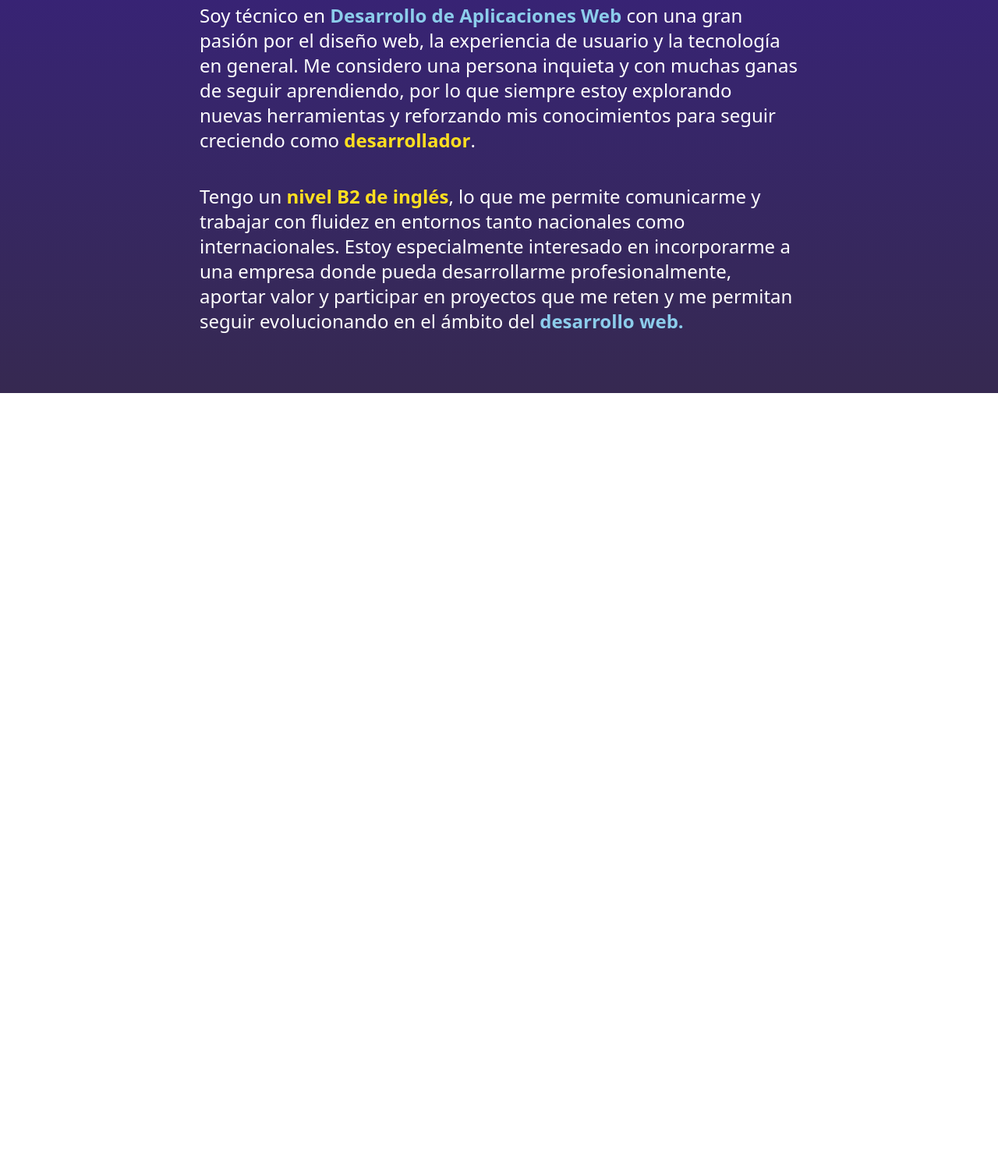
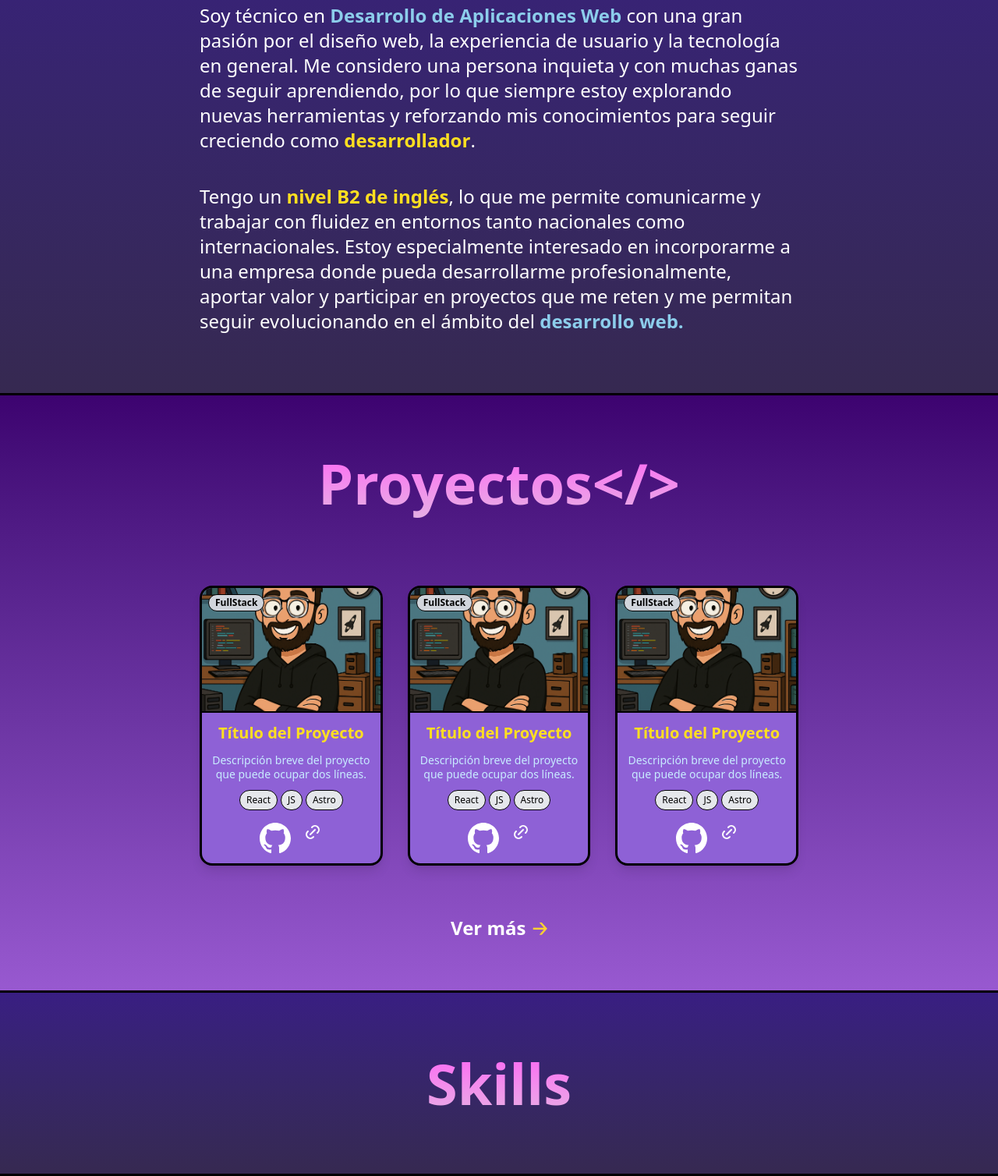
Before and after one commit to alvarotriguerosdaw/PortFolio, an Astro site: page / in a window 1280 px wide. Shown: the part 1020-2528 px from the top of the page at 78% size. Before the commit the page ends 1524 px from the top, so only its background shows below. Built offline with nearby package versions, Linux system fonts and the light colour scheme; Astro itself is replaced by a stand-in of ours.

Commit message:
proyecto casi def

```diff
--- a/src/components/AboutMe.astro
+++ b/src/components/AboutMe.astro
@@ -1,6 +1,8 @@
-<div id="about-me" class="w-full bg-gradient-to-b from-[#391E82] to-[#362951] text-4xl flex justify-center items-center py-16">
-  <div class="w-[60%]">
-    <h2 class="text-7xl font-bold text-[#ff6cf8] py-4 underline">Sobre Mi</h2>
+<div id="about-me" class="w-full bg-gradient-to-b from-[#391E82] to-[#362951] border-b-3 border-black text-4xl flex justify-center items-center py-16">
+    <div class="w-[60%]">
+        <h2 class="text-7xl text-center font-bold bg-gradient-to-b from-[#ff54f6] to-[#e2b4e2] text-transparent bg-clip-text py-4 underline">
+          Sobre mi
+        </h2>
     <div class="mt-8">
     <p class="text-2xl mb-7 text-white">
       Soy técnico en <span class="text-[#8CCDEB] font-semibold">Desarrollo de Aplicaciones Web</span> con una gran pasión por el diseño web, la experiencia de usuario y la tecnología en general. Me considero una persona inquieta y con muchas ganas de seguir aprendiendo, por lo que siempre estoy explorando nuevas herramientas y reforzando mis conocimientos para seguir creciendo como <span class="text-yellow-300 font-semibold">desarrollador</span>.
--- /dev/null
+++ b/src/components/CardProyectos.astro
@@ -0,0 +1,35 @@
+---
+import Github from "../icons/Github.astro"
+import Link from "../icons/Link.astro"
+---
+
+<div class="bg-[#8e61d6] w-[280px] border-3 border-black rounded-2xl overflow-hidden shadow-lg flex flex-col items-center text-center text-white">
+  <!-- Imagen y etiqueta -->
+  <div class="relative w-full h-40 border-b-2 border-black overflow-hidden">
+    <p class="absolute top-2 left-2 bg-gray-300 text-black px-2 py-0.5 rounded-2xl text-xs font-semibold border border-black">
+      FullStack
+    </p>
+    <img src="/Perfil.png" alt="imagen proyecto" class="w-full h-full object-cover transition-transform duration-300 ease-in-out hover:scale-110" />
+  </div>
+
+  <!-- Contenido -->
+  <div class="p-3 flex flex-col gap-3 w-full">
+    <h3 class="text-xl font-bold text-yellow-300">Título del Proyecto</h3>
+    <p class="text-sm text-[#c8ecff] leading-tight text-pretty">
+      Descripción breve del proyecto que puede ocupar dos líneas.
+    </p>
+
+    <!-- Tecnologías -->
+    <ul class="flex flex-wrap justify-center gap-1">
+      <li class="bg-gray-200 text-black py-1 px-2 border border-black rounded-full text-xs font-medium">React</li>
+      <li class="bg-gray-200 text-black py-1 px-2 border border-black rounded-full text-xs font-medium">JS</li>
+      <li class="bg-gray-200 text-black py-1 px-2 border border-black rounded-full text-xs font-medium">Astro</li>
+    </ul>
+
+    <!-- Links -->
+    <div class="flex justify-center gap-4 mt-1">
+      <Github class="size-10 cursor-pointer hover:scale-110 transition-transform text-white" />
+      <Link class="size-10 cursor-pointer hover:scale-110 transition-transform text-white" />
+    </div>
+  </div>
+</div>
--- a/src/components/Navbar.astro
+++ b/src/components/Navbar.astro
@@ -4,28 +4,28 @@
 
       <li id="nav-home" class="text-lg font-semibold h-full relative flex flex-col items-center justify-center">
         <div>
-          <a>&lt;AT/&gt;</a>
+          <a href="#home">&lt;AT/&gt;</a>
         </div>
         <div id="underline-home" class="bg-amber-300 w-full h-2 absolute bottom-0 left-0 hidden"></div>
       </li>
 
       <li id="nav-about-me" class="h-full relative flex flex-col items-center justify-center">
         <div>
-          <a>About me</a>
+          <a href="#about-me">About me</a>
         </div>
         <div id="underline-about-me" class="bg-amber-300 w-full h-2 absolute bottom-0 left-0 hidden"></div>
       </li>
 
       <li id="nav-proyectos" class="h-full relative flex flex-col items-center justify-center">
         <div>
-          <a>Proyectos</a>
+          <a href="#proyectos">Proyectos</a>
         </div>
         <div id="underline-proyectos" class="bg-amber-300 w-full h-2 absolute bottom-0 left-0 hidden"></div>
       </li>
 
       <li id="nav-skills" class="h-full relative flex flex-col items-center justify-center">
         <div>
-          <a>Skills</a>
+          <a href="#skills">Skills</a>
         </div>
         <div id="underline-skills" class="bg-amber-300 w-full h-2 absolute bottom-0 left-0 hidden"></div>
       </li>
--- a/src/components/Proyectos.astro
+++ b/src/components/Proyectos.astro
@@ -1,3 +1,20 @@
-<div id="proyectos" class="w-full h-screen border-t-green-300 text-4xl">
-    proyectos
+---
+import CardProyectos from "./CardProyectos.astro"
+---
+
+<div id="proyectos" class="w-full bg-gradient-to-b from-[#3d0370] to-[#9859d0]  border-b-3 border-black text-4xl flex justify-center">
+  <div class="w-[60%] mt-15">
+    <h2 class="text-7xl text-center font-bold bg-gradient-to-b from-[#ff54f6] to-[#e2b4e2] text-transparent bg-clip-text py-4 underline">
+      Proyectos&lt;/&gt;
+    </h2>
+    <div class="mt-20 mb-10 flex flex-row gap-8 justify-between">
+      <CardProyectos />
+      <CardProyectos />
+      <CardProyectos />
+    </div>
+
+    <div class="text-2xl text-white mt-16 mb-16 flex justify-center font-semibold hover:scale-110 cursor-pointer">
+      Ver más <span class="text-amber-300 ml-2">🡢</span>
+    </div>
+  </div>
 </div>
--- a/src/components/Skills.astro
+++ b/src/components/Skills.astro
@@ -1,3 +1,10 @@
-<div id="skills" class="w-full h-screen bg-amber-950 text-4xl">
-    Skills
+<div id="skills" class="w-full bg-gradient-to-b from-[#391E82] to-[#362951] border-b-3 border-black text-4xl flex justify-center items-center py-16">
+    <div class="w-[60%]">
+        <h2 class="text-7xl text-center font-bold bg-gradient-to-b from-[#ff54f6] to-[#e2b4e2] text-transparent bg-clip-text py-4 underline">
+          Skills
+        </h2>
+    <div>
+
+    </div>
+  </div>
 </div>
--- /dev/null
+++ b/src/icons/Link.astro
@@ -0,0 +1,18 @@
+<svg
+  xmlns="http://www.w3.org/2000/svg"
+  width="24"
+  height="24"
+  viewBox="0 0 24 24"
+  fill="none"
+  stroke="currentColor"
+  stroke-width="2"
+  stroke-linecap="round"
+  stroke-linejoin="round"
+  {...Astro.props}
+  class="icon icon-tabler icons-tabler-outline icon-tabler-link"
+  ><path stroke="none" d="M0 0h24v24H0z" fill="none"></path><path d="M9 15l6 -6"
+  ></path><path d="M11 6l.463 -.536a5 5 0 0 1 7.071 7.072l-.534 .464"
+  ></path><path
+    d="M13 18l-.397 .534a5.068 5.068 0 0 1 -7.127 0a4.972 4.972 0 0 1 0 -7.071l.524 -.463"
+  ></path></svg
+>
--- a/src/icons/Mail.astro
+++ b/src/icons/Mail.astro
@@ -9,11 +9,12 @@
   xmlns="http://www.w3.org/2000/svg"
   xmlns:xlink="http://www.w3.org/1999/xlink"
   xmlns:a="http://ns.adobe.com/AdobeSVGViewerExtensions/3.0/"
-  width="71px"
-  height="71px"
+  width="256px"
+  height="256px"
   viewBox="-0.5 0.5 42 42"
   xml:space="preserve"
   stroke="#ffffff"
+  {...Astro.props}
   ><g id="SVGRepo_bgCarrier" stroke-width="0"></g><g
     id="SVGRepo_tracerCarrier"
     stroke-linecap="round"
--- a/src/pages/index.astro
+++ b/src/pages/index.astro
@@ -17,7 +17,7 @@ import Contacto from '../components/Contacto.astro';
 	</main>
 
 	<AboutMe/>
-	<!--<Proyectos/>
+	<Proyectos/>
 	<Skills/>
-	<Contacto/>-->
+	<!--<Contacto/>-->
 </Layout>
```
